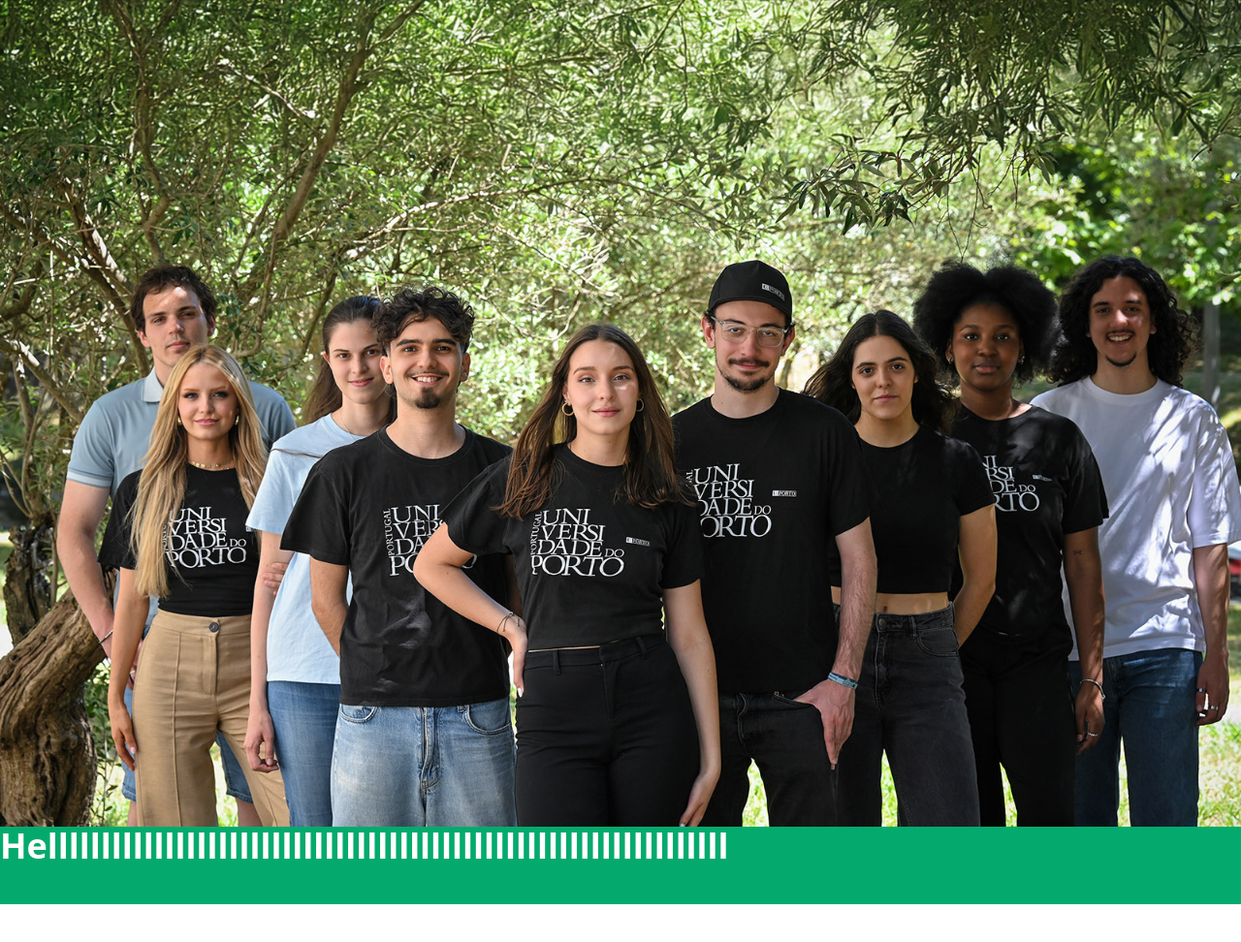
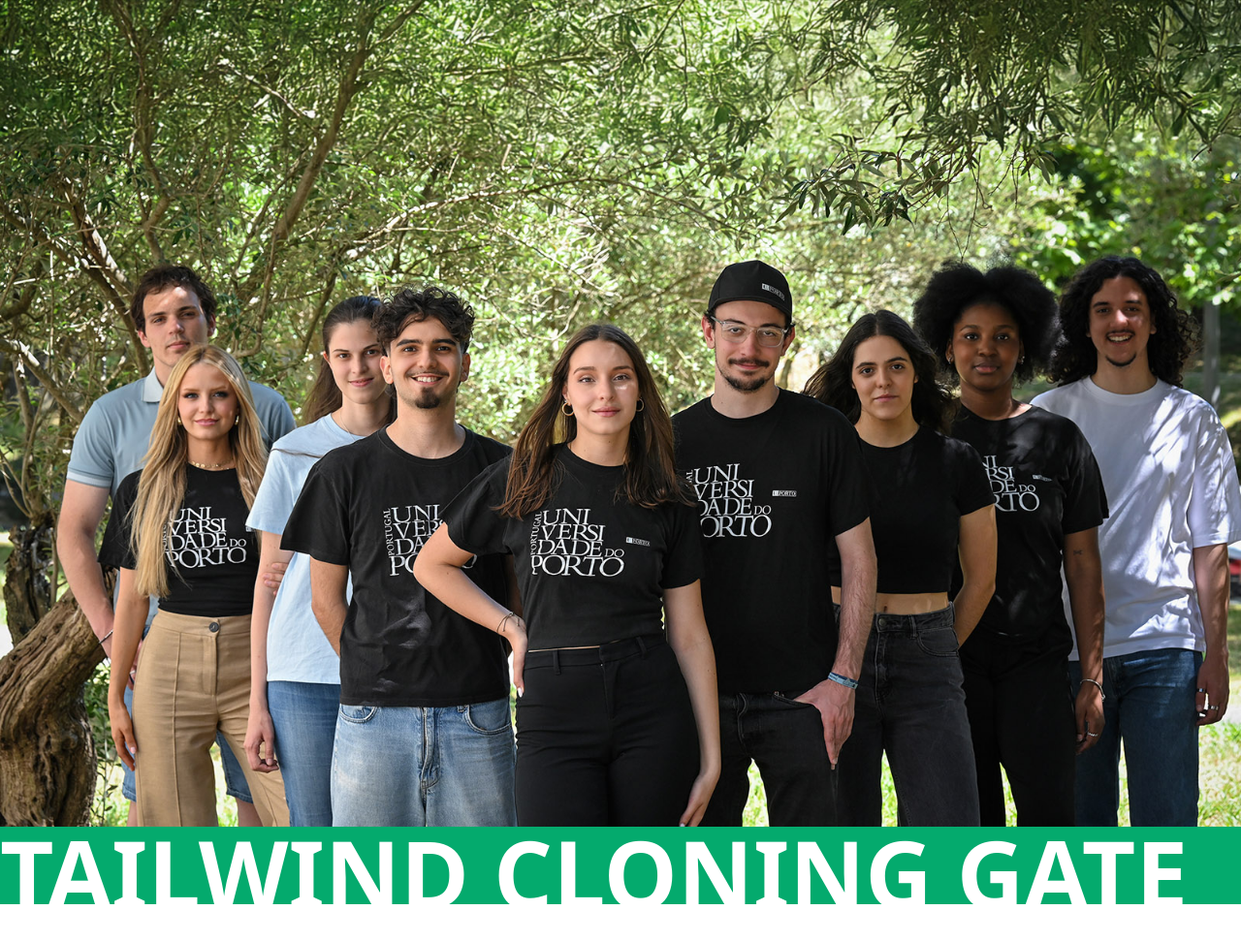
Before and after one commit to PAZZO123/TailWind_Gate, a website built with Vite: page index.html in a window 1280 px wide. Shown: the whole page at 97% size. Before the commit the page ends 933 px from the top, so only its background shows below. Built offline with nearby package versions, Linux system fonts and the light colour scheme.

Commit message:
feat:project setup

```diff
--- a/index.html
+++ b/index.html
@@ -11,8 +11,8 @@
       <img class="object-cover object-center w-full" src="Images/new1.jpg" alt="">
 
     </div>
-    <div class="bg-[#04AA6D] h-20 text-4xl font-extrabold text-white">
-      Hellllllllllllllllllllllllllllllllllllllllllllllllllllllllllllllll
+    <div class="bg-[#04AA6D] h-20 text-8xl font-extrabold text-white">
+      TAILWIND CLONING GATE SETUP
     </div>
     <script type="module" src="/src/main.js"></script>
   </body>
```
